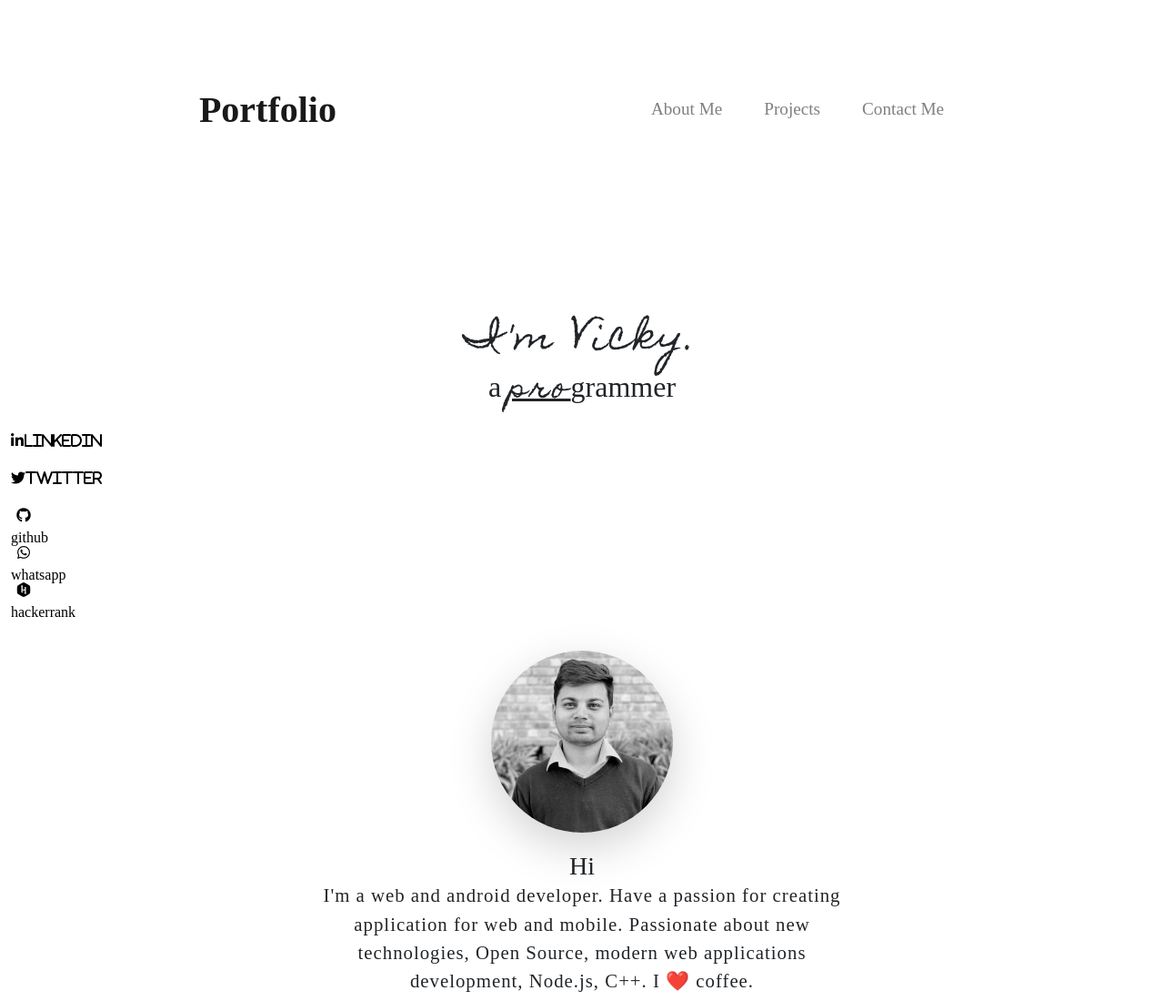
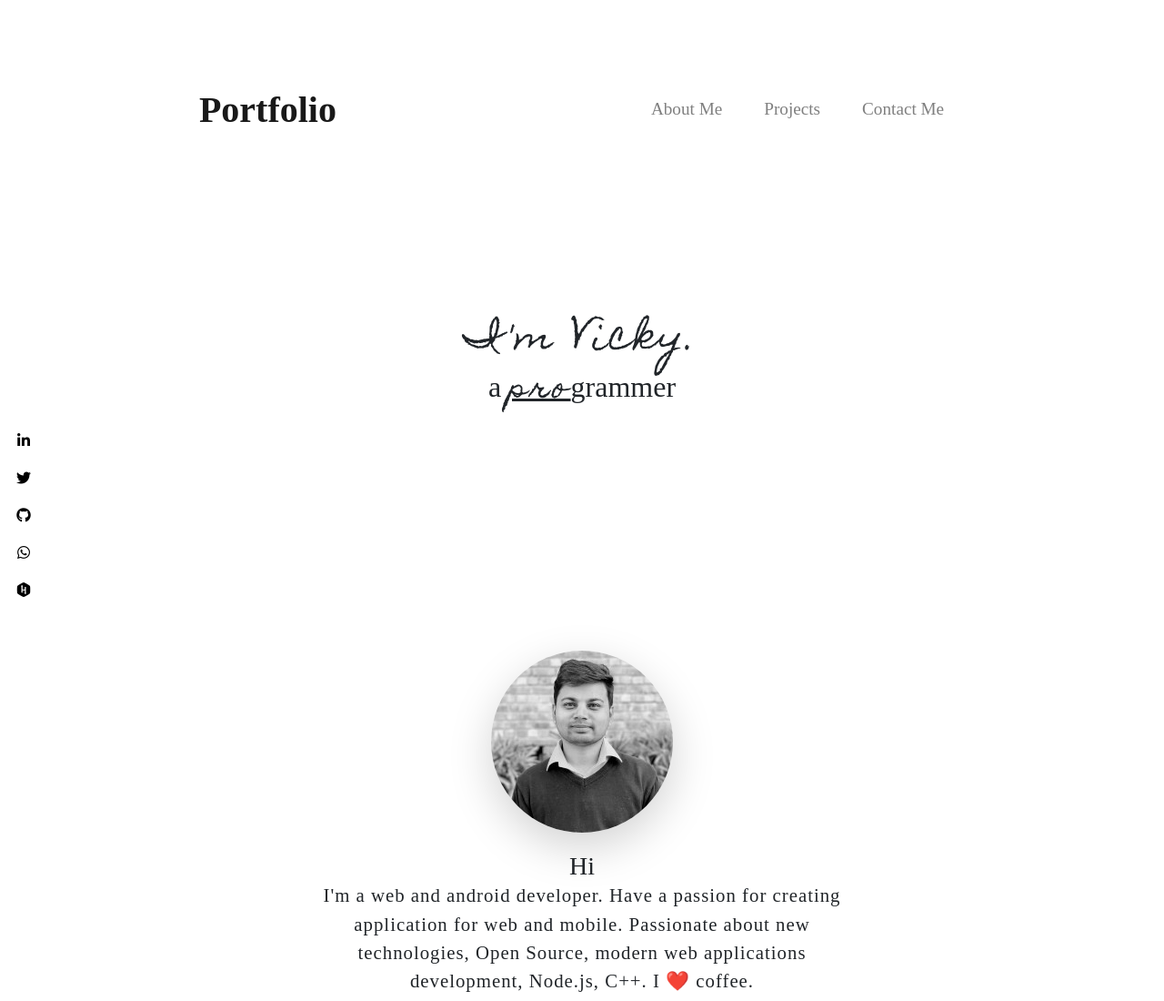
Before and after one commit to Itsmevicky/Portfolio, a plain HTML site: page index.html in a window 1280 px wide. Shown: the top 1100 px of the page at 91% size. Drawn offline with nearby package versions, Linux system fonts and the light colour scheme.

Commit message:
Fixed social links

```diff
--- a/index.html
+++ b/index.html
@@ -115,13 +115,13 @@
 
   <div class="icons">
     <ul>
-      <li><a class="social-link" href="https://linkedin.com/in/kumar-vicky"><i class="fab fa-linkedin-in">linkedin</i></a>
+      <li><a class="social-link" href="https://linkedin.com/in/kumar-vicky"><i class="fab fa-linkedin-in"></i></a>
       </li>
-      <li><a class="social-link" href="https://twitter.com/vickykumar0000"><i class="fab fa-twitter">twitter</i></a</li> <li>
-          <a class="social-link" href="https://github.com/itsmevicky"><i class="fab fa-github"></i>github</a></li>
+      <li><a class="social-link" href="https://twitter.com/vickykumar0000"><i class="fab fa-twitter"></i></a</li> <li>
+          <a class="social-link" href="https://github.com/itsmevicky"><i class="fab fa-github"></i></a></li>
       </li>
-      <li><a class="social-link" href="https://wa.me/S919955588452"><i class="fab fa-whatsapp"></i>whatsapp</a></li>
-      <li><a class="social-link" href="https://hackerrank.com/im_vicky"><i class="fab fa-hackerrank"></i>hackerrank</a></li>
+      <li><a class="social-link" href="https://wa.me/S919955588452"><i class="fab fa-whatsapp"></i></a></li>
+      <li><a class="social-link" href="https://hackerrank.com/im_vicky"><i class="fab fa-hackerrank"></i></a></li>
     </ul>
   </div>
 
```
